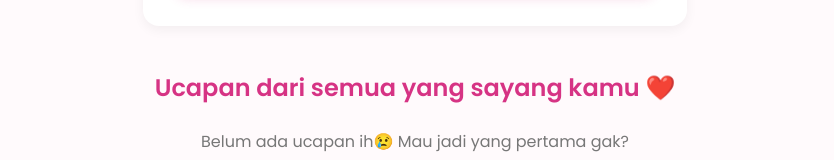
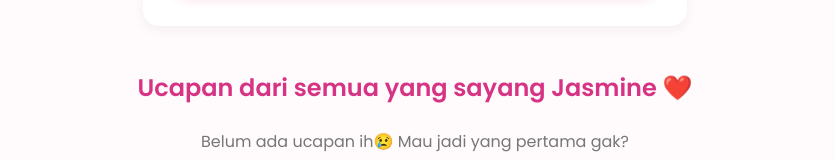
Before and after one commit to erlanig/21-jasmine, a Next.js app: page / in a window 1280 px wide. Shown: the part 552-712 px from the top of the page, without its empty margins (225-1059 px from the left). Built offline with nearby package versions, Linux system fonts and the light colour scheme; no server answers; the database is empty.

Commit message:
fix tulisan

```diff
--- a/app/page.js
+++ b/app/page.js
@@ -121,7 +121,7 @@ export default function HomePage() {
         </form>
 
         <div style={{ width: '100%', maxWidth: '1000px' }}>
-          <h2 style={sectionTitleStyle}>Ucapan dari semua yang sayang kamu ❤️</h2>
+          <h2 style={sectionTitleStyle}>Ucapan dari semua yang sayang Jasmine ❤️</h2>
 
           {messages.length === 0 && !loading && (
             <p style={{ textAlign: 'center', color: '#777' }}>
```
